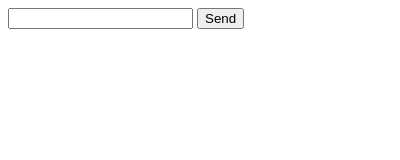
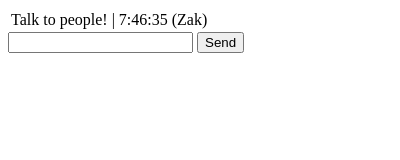
Before and after one commit to zacharysang/HackingOutTerror, a browser extension: page client-extension/popup.html in a window 400 px wide. Both pictures are taken after a click on the button "Send". Drawn offline with Linux system fonts and the light colour scheme.

Commit message:
Got basic chat working (only sends messages to self though)

```diff
--- a/client-extension/popup.html
+++ b/client-extension/popup.html
@@ -1,5 +1,6 @@
 <html>
 	<head>
+		<link rel="stylesheet" type="text/css" href="style.css">
 		<script type="text/javascript" src="jquery-3.1.1.min.js"></script>
 	</head>
 	<body>
--- a/client-extension/popup.js
+++ b/client-extension/popup.js
@@ -149,13 +149,12 @@ function newMessage(message,sender,time){
 
 //To be called when receiving a message, creates new message and inserts it
 function printMessage(data){
-			alert('printing message!');
 			var msg = data.msg;
 			var timeStr = data.time;
 			var sender = data.usr;
 
 			if(msg != ""){
-				var messagesContainer = $(".messages-body");
+				var messagesContainer = $("#messages-body");
 
 				//insert new message element
 				messagesContainer.append(newMessage(msg,timeStr,sender));
--- a/client-extension/style.css
+++ b/client-extension/style.css
@@ -0,0 +1,5 @@
+html {
+	height: 400;
+	width: 400;
+
+}
```
